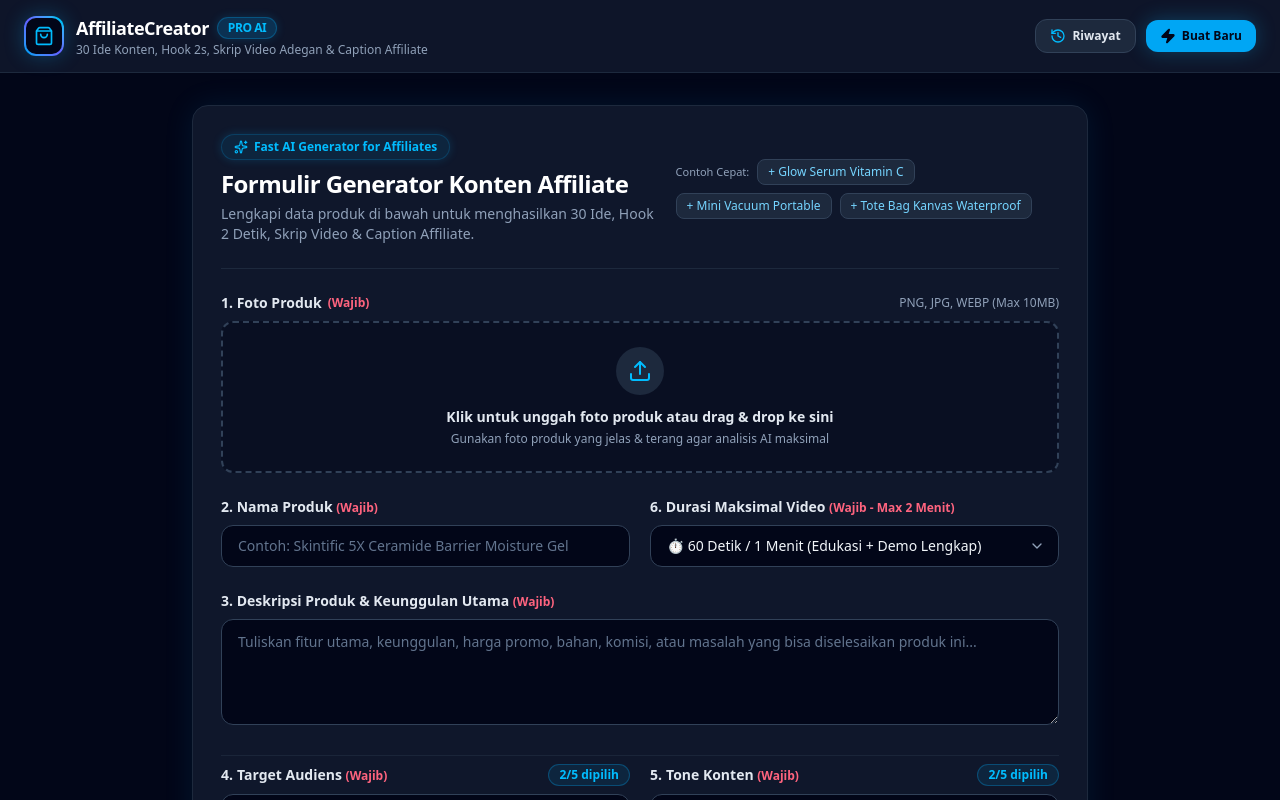
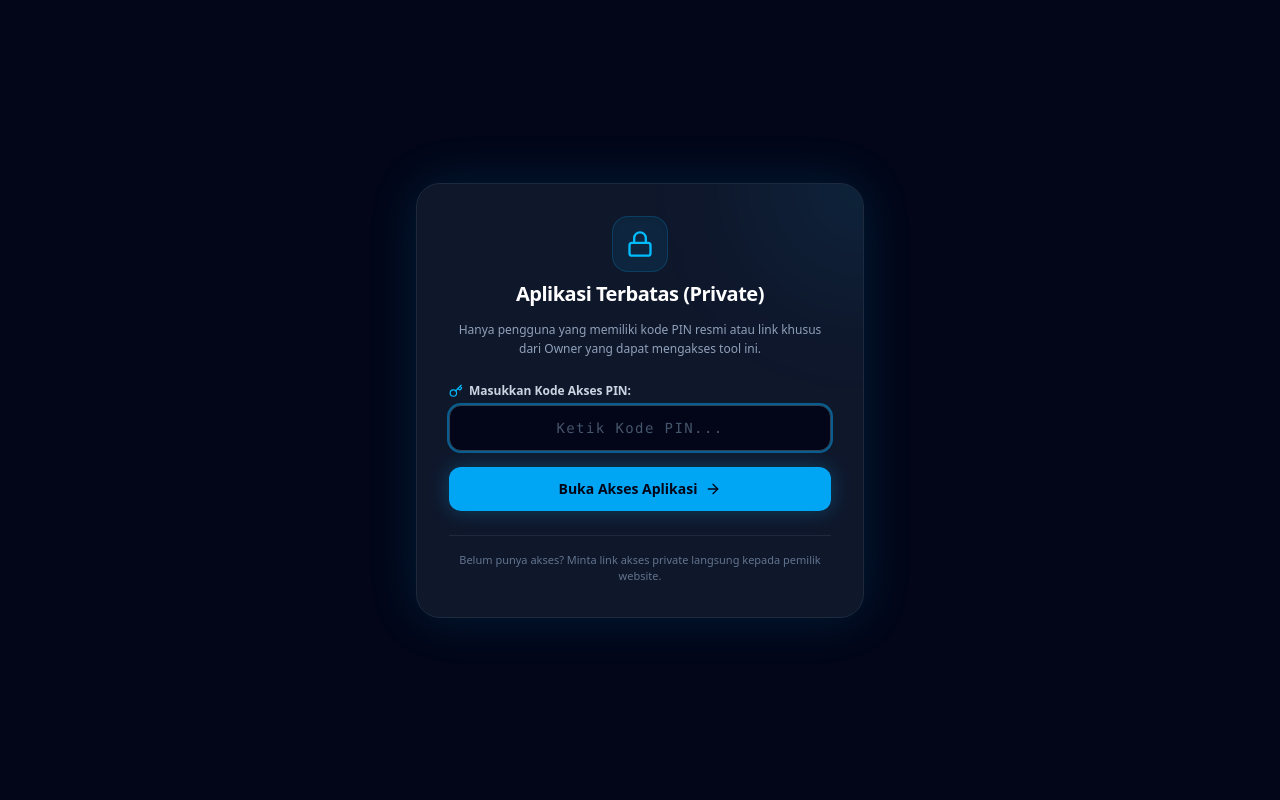
Before and after one commit to brochocoofficial/planner-konten, a React (Vite) app: page / in a window 1280 px wide. Shown: the top 800 px of the page. Built offline with nearby package versions, Linux system fonts and the light colour scheme; no server answers.

Commit message:
feat: add access gate protection
Introduce a secure AccessGate component to restrict application access via a mandatory passcode, configurable through environment variables.

```diff
--- a/src/App.tsx
+++ b/src/App.tsx
@@ -4,6 +4,7 @@ import { ProductForm } from "./components/ProductForm";
 import { LoadingView } from "./components/LoadingView";
 import { OutputView } from "./components/OutputView";
 import { HistoryDrawer } from "./components/HistoryDrawer";
+import { AccessGate } from "./components/AccessGate";
 import { GenerationRequestInput, GeneratedContentResult } from "./types";
 import { AlertTriangle, Sparkles, ShoppingBag, ShieldCheck, HelpCircle } from "lucide-react";
 
@@ -119,8 +120,9 @@ export default function App() {
   };
 
   return (
-    <div className="min-h-screen bg-slate-950 text-slate-100 flex flex-col font-sans selection:bg-amber-500 selection:text-slate-950">
-      {/* Header */}
+    <AccessGate>
+      <div className="min-h-screen bg-slate-950 text-slate-100 flex flex-col font-sans selection:bg-amber-500 selection:text-slate-950">
+        {/* Header */}
       <Header
         onOpenHistory={() => setIsHistoryOpen(true)}
         historyCount={history.length}
@@ -222,5 +224,6 @@ export default function App() {
         <p>© 2026 Affiliate Content Generator AI • Pembantu Sukses Creator Affiliate Indonesia</p>
       </footer>
     </div>
+  </AccessGate>
   );
 }
--- /dev/null
+++ b/src/components/AccessGate.tsx
@@ -0,0 +1,182 @@
+import React, { useState, useEffect } from "react";
+import { Lock, Key, ShieldAlert, Check, Copy, ArrowRight, Sparkles, LogOut } from "lucide-react";
+
+interface AccessGateProps {
+  children: React.ReactNode;
+}
+
+export const AccessGate: React.FC<AccessGateProps> = ({ children }) => {
+  // Master key set via env variable VITE_ACCESS_KEY or fallback default
+  const masterKey = import.meta.env.VITE_ACCESS_KEY || "AFFILIATE2026";
+
+  const [isAuthorized, setIsAuthorized] = useState<boolean | null>(null);
+  const [inputKey, setInputKey] = useState("");
+  const [errorMsg, setErrorMsg] = useState<string | null>(null);
+  const [copiedLink, setCopiedLink] = useState(false);
+
+  useEffect(() => {
+    // 1. Check URL query params for ?access_key=... or ?key=...
+    const urlParams = new URLSearchParams(window.location.search);
+    const queryKey = urlParams.get("access_key") || urlParams.get("key");
+
+    if (queryKey) {
+      if (queryKey === masterKey) {
+        localStorage.setItem("affiliate_access_token", queryKey);
+        setIsAuthorized(true);
+        // Clean URL query param for aesthetics
+        const cleanUrl = window.location.origin + window.location.pathname;
+        window.history.replaceState({}, document.title, cleanUrl);
+        return;
+      }
+    }
+
+    // 2. Check localStorage
+    const savedToken = localStorage.getItem("affiliate_access_token");
+    if (savedToken === masterKey) {
+      setIsAuthorized(true);
+    } else {
+      setIsAuthorized(false);
+    }
+  }, [masterKey]);
+
+  const handleVerify = (e: React.FormEvent) => {
+    e.preventDefault();
+    if (inputKey.trim() === masterKey) {
+      localStorage.setItem("affiliate_access_token", masterKey);
+      setIsAuthorized(true);
+      setErrorMsg(null);
+    } else {
+      setErrorMsg("Kode akses salah. Silakan minta kode / link resmi dari Owner.");
+    }
+  };
+
+  const handleLogout = () => {
+    localStorage.removeItem("affiliate_access_token");
+    setIsAuthorized(false);
+  };
+
+  const handleCopyOwnerLink = () => {
+    const shareableUrl = `${window.location.origin}${window.location.pathname}?access_key=${masterKey}`;
+    navigator.clipboard.writeText(shareableUrl);
+    setCopiedLink(true);
+    setTimeout(() => setCopiedLink(false), 2500);
+  };
+
+  // Loading state
+  if (isAuthorized === null) {
+    return (
+      <div className="min-h-screen bg-slate-950 flex items-center justify-center text-slate-400">
+        <div className="animate-pulse flex items-center gap-2">
+          <Lock className="w-5 h-5 text-sky-400 animate-spin" />
+          <span>Memeriksa Izin Akses...</span>
+        </div>
+      </div>
+    );
+  }
+
+  // Authorized: render main app + optional owner bar header
+  if (isAuthorized) {
+    return (
+      <div className="relative">
+        {/* Top Private Access Bar */}
+        <div className="bg-slate-900 border-b border-slate-800/80 text-xs py-1.5 px-4 text-slate-400 flex items-center justify-between gap-3">
+          <div className="flex items-center gap-2">
+            <span className="w-2 h-2 rounded-full bg-emerald-400 animate-pulse"></span>
+            <span className="text-slate-300 font-medium">Status: Private App Active</span>
+          </div>
+
+          <div className="flex items-center gap-2">
+            <button
+              onClick={handleCopyOwnerLink}
+              className="px-2.5 py-1 rounded-lg bg-sky-500/15 hover:bg-sky-500/25 text-sky-300 border border-sky-500/30 flex items-center gap-1.5 transition-colors cursor-pointer"
+              title="Salin Link Akses Otomatis untuk Dibagikan ke Klien/User"
+            >
+              {copiedLink ? (
+                <>
+                  <Check className="w-3.5 h-3.5 text-emerald-400" />
+                  <span className="text-emerald-400 font-semibold">Link Akses Disalin!</span>
+                </>
+              ) : (
+                <>
+                  <Copy className="w-3.5 h-3.5" />
+                  <span>Salin Private Share Link</span>
+                </>
+              )}
+            </button>
+
+            <button
+              onClick={handleLogout}
+              className="p-1 rounded-lg hover:bg-slate-800 text-slate-400 hover:text-rose-400 transition-colors"
+              title="Keluar / Kunci Kembali"
+            >
+              <LogOut className="w-3.5 h-3.5" />
+            </button>
+          </div>
+        </div>
+
+        {children}
+      </div>
+    );
+  }
+
+  // Not authorized: render Access Gate Screen
+  return (
+    <div className="min-h-screen bg-slate-950 text-slate-100 flex items-center justify-center p-4">
+      <div className="w-full max-w-md bg-slate-900 border border-slate-800 rounded-3xl p-6 sm:p-8 shadow-[0_0_50px_rgba(14,165,233,0.15)] relative overflow-hidden">
+        {/* Glow effect */}
+        <div className="absolute -top-24 -right-24 w-48 h-48 bg-sky-500/10 rounded-full blur-3xl pointer-events-none" />
+
+        <div className="text-center space-y-3 mb-6">
+          <div className="inline-flex items-center justify-center w-14 h-14 rounded-2xl bg-sky-500/10 border border-sky-500/20 text-sky-400 mb-2 shadow-inner">
+            <Lock className="w-7 h-7" />
+          </div>
+          <h1 className="text-xl font-bold text-white tracking-tight">Aplikasi Terbatas (Private)</h1>
+          <p className="text-xs text-slate-400 leading-relaxed">
+            Hanya pengguna yang memiliki kode PIN resmi atau link khusus dari Owner yang dapat mengakses tool ini.
+          </p>
+        </div>
+
+        <form onSubmit={handleVerify} className="space-y-4">
+          <div>
+            <label className="block text-xs font-semibold text-slate-300 mb-1.5 flex items-center gap-1.5">
+              <Key className="w-3.5 h-3.5 text-sky-400" />
+              <span>Masukkan Kode Akses PIN:</span>
+            </label>
+            <input
+              type="password"
+              value={inputKey}
+              onChange={(e) => {
+                setInputKey(e.target.value);
+                setErrorMsg(null);
+              }}
+              placeholder="Ketik Kode PIN..."
+              className="w-full px-4 py-3 rounded-xl bg-slate-950 border border-slate-700 text-slate-100 text-sm focus:outline-none focus:ring-2 focus:ring-sky-500/50 transition-all placeholder-slate-600 tracking-widest text-center font-mono"
+              autoFocus
+            />
+          </div>
+
+          {errorMsg && (
+            <div className="p-3 rounded-xl bg-rose-500/10 border border-rose-500/30 text-rose-400 text-xs flex items-center gap-2">
+              <ShieldAlert className="w-4 h-4 flex-shrink-0" />
+              <span>{errorMsg}</span>
+            </div>
+          )}
+
+          <button
+            type="submit"
+            className="w-full py-3 px-4 rounded-xl bg-sky-500 hover:bg-sky-400 text-slate-950 font-bold text-sm flex items-center justify-center gap-2 transition-all shadow-[0_0_20px_rgba(14,165,233,0.3)] cursor-pointer"
+          >
+            <span>Buka Akses Aplikasi</span>
+            <ArrowRight className="w-4 h-4" />
+          </button>
+        </form>
+
+        <div className="mt-6 pt-4 border-t border-slate-800 text-center">
+          <p className="text-[11px] text-slate-500">
+            Belum punya akses? Minta link akses private langsung kepada pemilik website.
+          </p>
+        </div>
+      </div>
+    </div>
+  );
+};
```
Also changed, not shown: src/vite-env.d.ts (added, +9 -0 lines), 1 other file (tests, documents, lock files or other folders).
